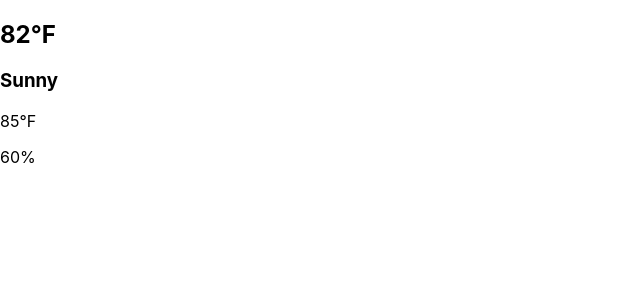
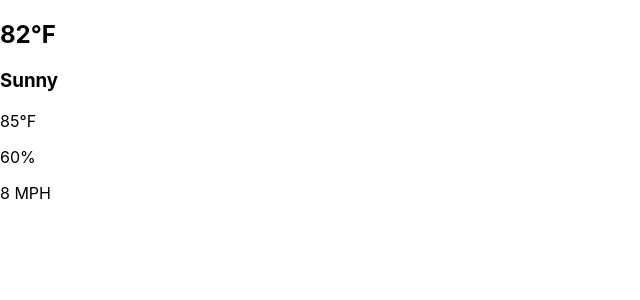
Before and after one commit to Adrian93EH3/Weather-App-React, a React (Create React App) app: page / in a window 1280 px wide. Shown: the top 300 px of the page, without its empty margins (0-640 px from the left). Built offline with nearby package versions, Linux system fonts and the light colour scheme.

Commit message:
adding more bones

```diff
--- a/src/App.js
+++ b/src/App.js
@@ -26,6 +26,9 @@ function App() {
           <div className="humidity">
             <p>60%</p>
           </div>
+          <div className="windSpeed">
+            <p>8 MPH</p>
+          </div>
         </div>
       </div>
     </div>
```
